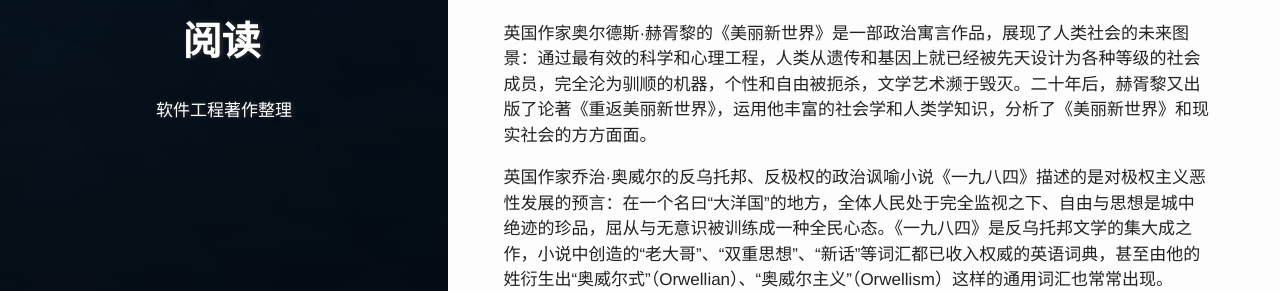
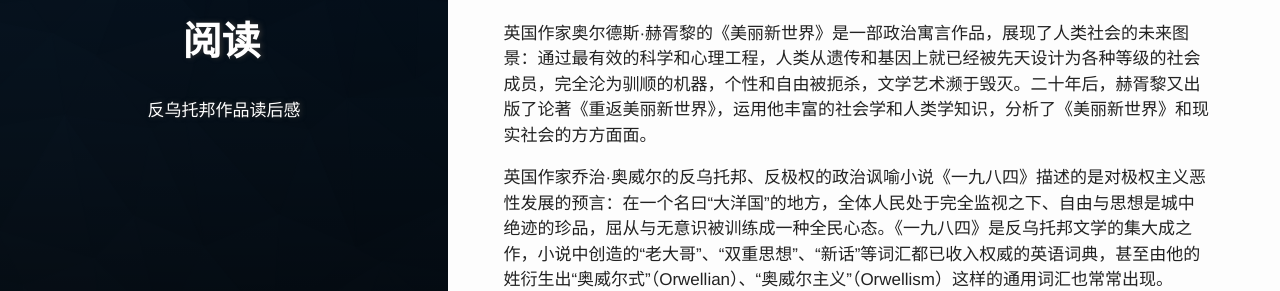
Before and after one commit to PetePro/PetePro.github.io, a Jekyll site: the page built from _posts/2020-01-25-dystopian-trilogy.markdown, in a window 1280 px wide. Shown: the part 580-871 px from the top of the page. Built offline with Jekyll 4.4.1, drawn with Linux system fonts in a browser that asks for light colours; some web fonts are replaced.

Commit message:
Update 2020-01-25-dystopian-trilogy.markdown

```diff
--- a/_posts/2020-01-25-dystopian-trilogy.markdown
+++ b/_posts/2020-01-25-dystopian-trilogy.markdown
@@ -2,7 +2,7 @@
 layout: post
 title:  "反乌托邦三部曲"
 crawlertitle: "失去了自由，人就不能成为完整意义上的人"
-summary: "软件工程著作整理"
+summary: "反乌托邦作品读后感"
 date:   2020-01-25 09:00:00 +0800
 categories: posts
 tags: '阅读'
```
